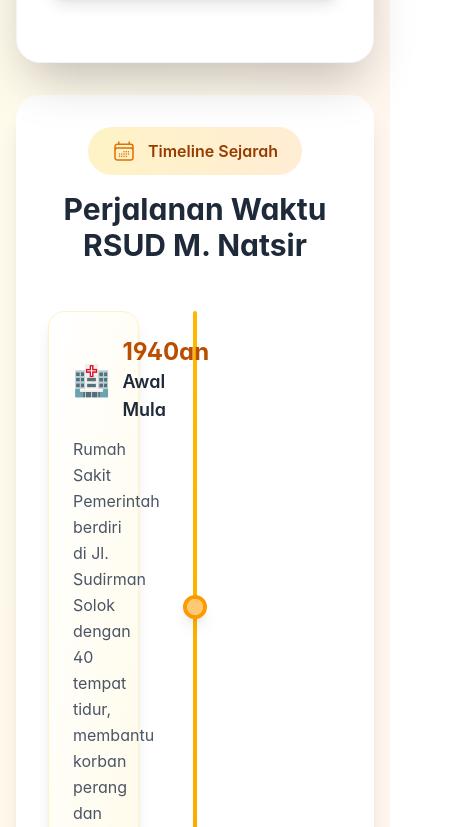
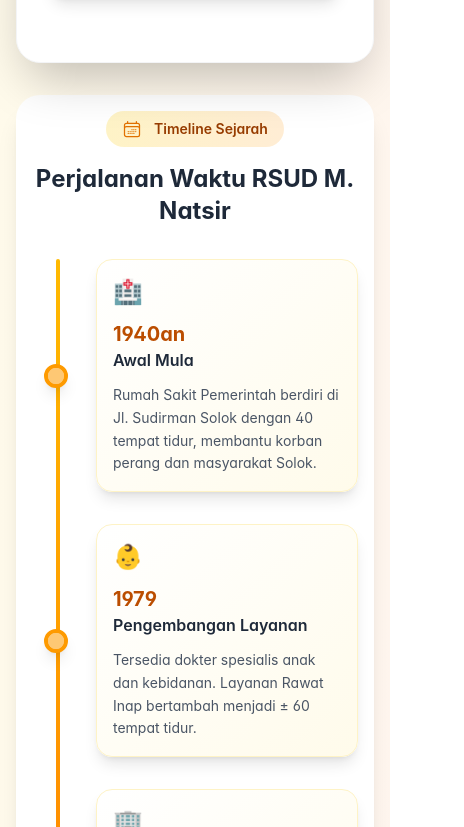
Before and after one commit to edy2209/front-rsudmnatsir, a Next.js app: page /tentang-kami/sejarah in a window 390 px wide. Shown: the part 1277-2104 px from the top of the page, 464 px wide, since content can reach past the window. Built offline with nearby package versions, Linux system fonts and the light colour scheme.

Commit message:
responsif sejarah

```diff
--- a/src/app/tentang-kami/sejarah/page.tsx
+++ b/src/app/tentang-kami/sejarah/page.tsx
@@ -230,56 +230,66 @@
         {/* Timeline Section */}
         <div className="container mx-auto px-4 pb-16">
           <motion.div
-            className="bg-white rounded-3xl shadow-xl p-8 mb-12"
+            className="bg-white rounded-3xl shadow-xl p-4 sm:p-6 md:p-8 mb-12"
             initial={{ opacity: 0, y: 50 }}
             animate={{ opacity: 1, y: 0 }}
             transition={{ duration: 0.8, delay: 0.2 }}
           >
-            <div className="text-center mb-12">
+            <div className="text-center mb-8 md:mb-12">
               <motion.div
-                className="inline-flex items-center gap-3 bg-gradient-to-r from-amber-100 to-orange-100 px-6 py-3 rounded-full mb-4"
+                className="inline-flex items-center gap-3 bg-gradient-to-r from-amber-100 to-orange-100 px-4 md:px-6 py-2 md:py-3 rounded-full mb-4"
                 whileHover={{ scale: 1.05 }}
               >
-                <CalendarDaysIcon className="w-6 h-6 text-amber-600" />
-                <span className="font-semibold text-amber-800">Timeline Sejarah</span>
+                <CalendarDaysIcon className="w-5 h-5 md:w-6 md:h-6 text-amber-600" />
+                <span className="font-semibold text-amber-800 text-sm md:text-base">Timeline Sejarah</span>
               </motion.div>
-              <h3 className="text-3xl font-bold text-gray-800">Perjalanan Waktu RSUD M. Natsir</h3>
+              <h3 className="text-2xl md:text-3xl font-bold text-gray-800">Perjalanan Waktu RSUD M. Natsir</h3>
             </div>
 
             <div className="relative">
-              {/* Timeline Line */}
-              <div className="absolute left-1/2 transform -translate-x-1/2 h-full w-1 bg-gradient-to-b from-amber-400 via-orange-500 to-red-500 rounded-full"></div>
+              {/* Timeline Line - Hidden on mobile */}
+              <div className="hidden md:block absolute left-1/2 transform -translate-x-1/2 h-full w-1 bg-gradient-to-b from-amber-400 via-orange-500 to-red-500 rounded-full"></div>
+
+              {/* Mobile Timeline Line */}
+              <div className="md:hidden absolute left-6 top-0 h-full w-1 bg-gradient-to-b from-amber-400 via-orange-500 to-red-500 rounded-full"></div>
 
               {timelineEvents.map((event, index) => (
                 <motion.div
                   key={index}
-                  className={`relative flex items-center mb-12 ${
-                    index % 2 === 0 ? 'justify-start' : 'justify-end'
+                  className={`relative flex items-center mb-8 md:mb-12 ${
+                    index % 2 === 0 ? 'md:justify-start' : 'md:justify-end'
                   }`}
                   initial={{ opacity: 0, x: index % 2 === 0 ? -100 : 100 }}
                   animate={{ opacity: 1, x: 0 }}
                   transition={{ duration: 0.6, delay: index * 0.2 }}
                 >
-                  {/* Timeline Node */}
-                  <div className="absolute left-1/2 transform -translate-x-1/2 w-6 h-6 bg-white border-4 border-amber-500 rounded-full z-10 shadow-lg">
+                  {/* Timeline Node - Desktop */}
+                  <div className="hidden md:block absolute left-1/2 transform -translate-x-1/2 w-6 h-6 bg-white border-4 border-amber-500 rounded-full z-10 shadow-lg">
+                    <div className="w-full h-full bg-amber-500 rounded-full animate-pulse"></div>
+                  </div>
+
+                  {/* Timeline Node - Mobile */}
+                  <div className="md:hidden absolute left-3 w-6 h-6 bg-white border-4 border-amber-500 rounded-full z-10 shadow-lg">
                     <div className="w-full h-full bg-amber-500 rounded-full animate-pulse"></div>
                   </div>
 
                   {/* Content Card */}
                   <motion.div
-                    className={`w-5/12 ${index % 2 === 0 ? 'mr-auto pr-8' : 'ml-auto pl-8'}`}
+                    className={`w-full pl-16 md:pl-0 md:w-5/12 ${
+                      index % 2 === 0 ? 'md:mr-auto md:pr-8' : 'md:ml-auto md:pl-8'
+                    }`}
                     whileHover={{ scale: 1.05, y: -5 }}
                     transition={{ duration: 0.3 }}
                   >
-                    <div className="bg-gradient-to-br from-white to-amber-50 rounded-2xl p-6 shadow-lg border border-amber-100 hover:shadow-xl transition-all duration-300">
-                      <div className="flex items-center gap-3 mb-3">
-                        <div className="text-3xl">{event.icon}</div>
-                        <div>
-                          <div className="text-2xl font-bold text-amber-700">{event.year}</div>
-                          <div className="text-lg font-semibold text-gray-800">{event.title}</div>
+                    <div className="bg-gradient-to-br from-white to-amber-50 rounded-2xl p-4 md:p-6 shadow-lg border border-amber-100 hover:shadow-xl transition-all duration-300">
+                      <div className="flex flex-col sm:flex-row sm:items-center gap-3 mb-3">
+                        <div className="text-2xl md:text-3xl">{event.icon}</div>
+                        <div className="min-w-0 flex-1">
+                          <div className="text-xl md:text-2xl font-bold text-amber-700">{event.year}</div>
+                          <div className="text-base md:text-lg font-semibold text-gray-800">{event.title}</div>
                         </div>
                       </div>
-                      <p className="text-gray-600 leading-relaxed">{event.description}</p>
+                      <p className="text-sm md:text-base text-gray-600 leading-relaxed">{event.description}</p>
                     </div>
                   </motion.div>
                 </motion.div>
```
